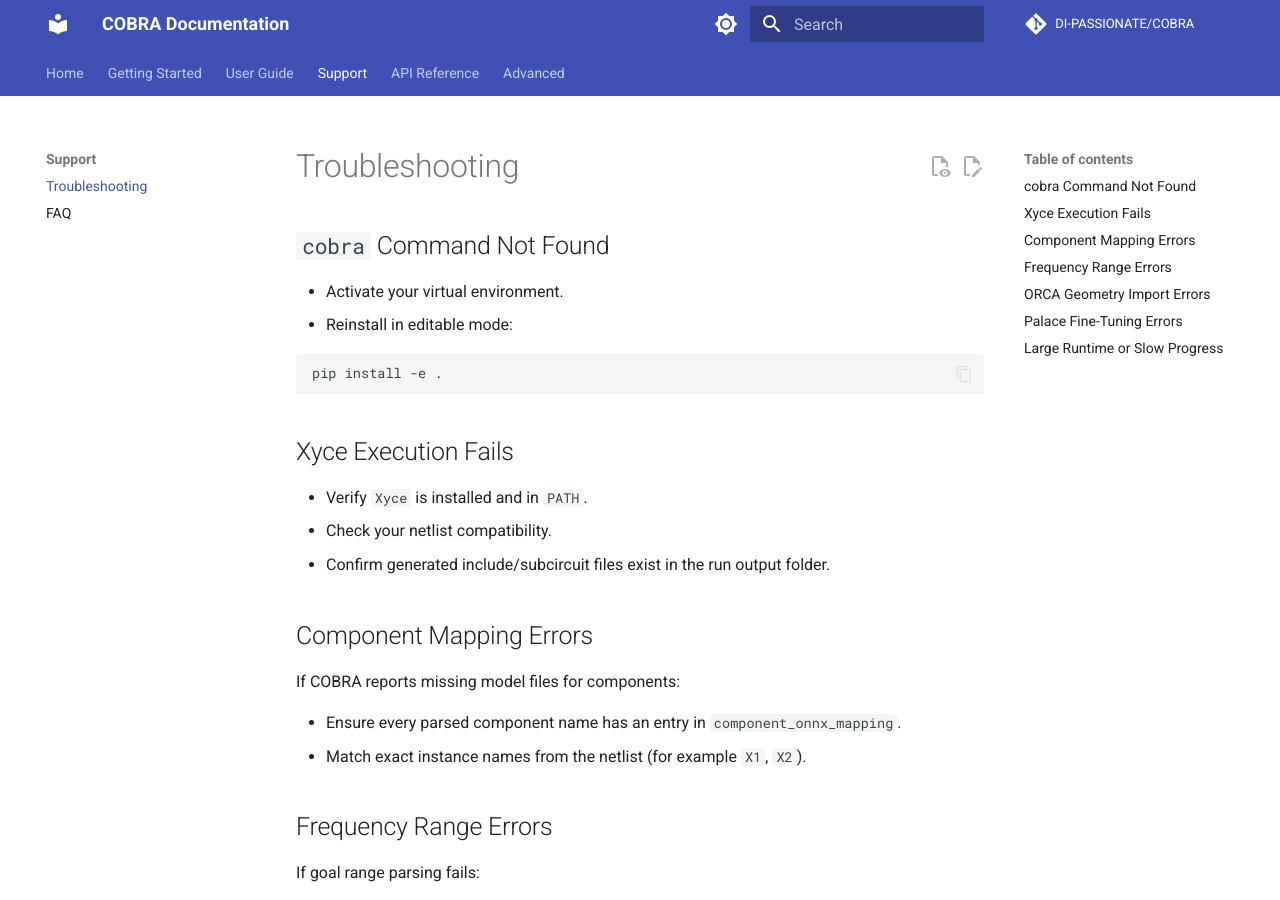
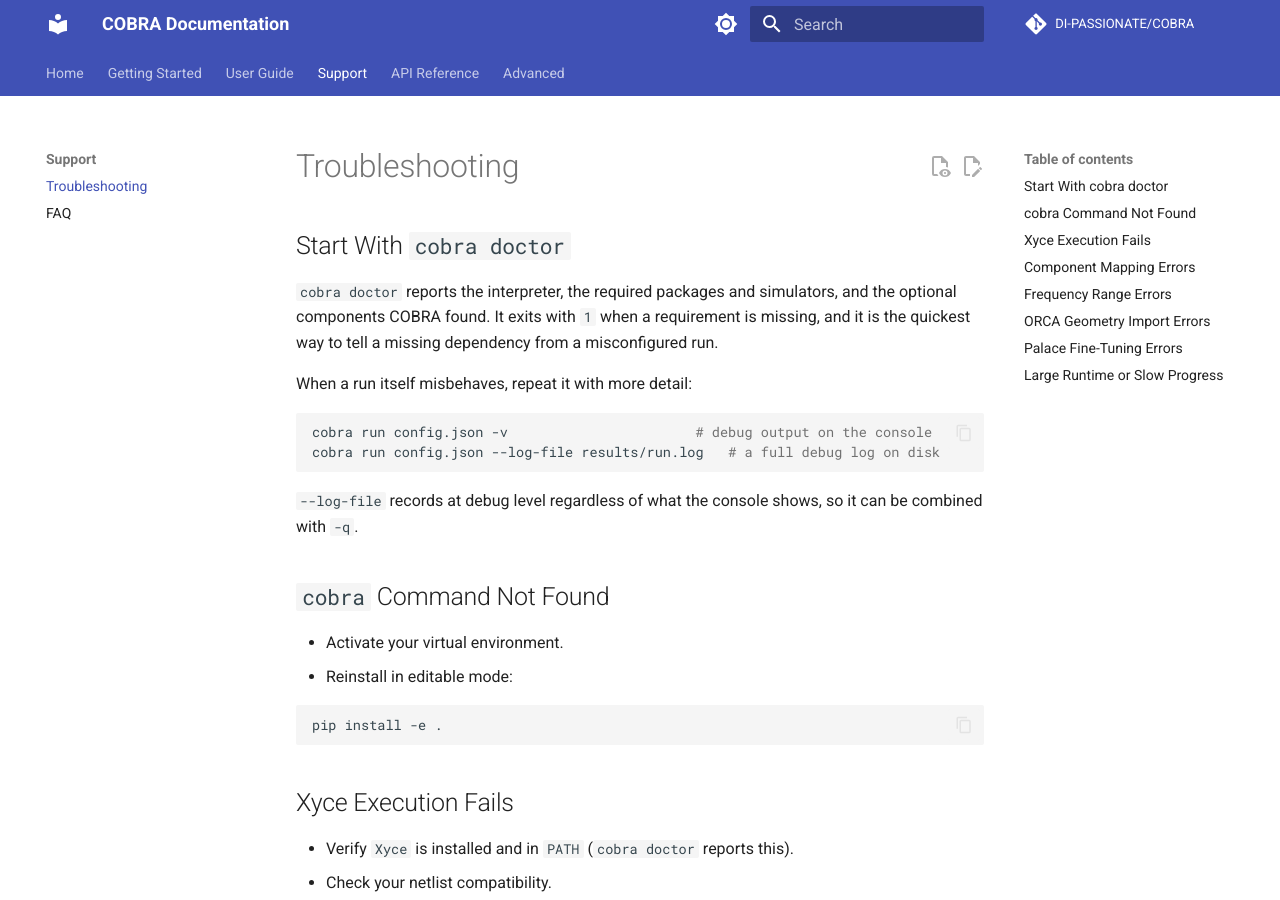
Before and after one commit to DI-PASSIONATE/COBRA, an MkDocs documentation site: the page built from docs/advanced/troubleshooting.md, in a window 1280 px wide and 900 px high. Built offline with MkDocs 1.6.1 and Material for MkDocs 9.7.7, drawn with Linux system fonts in a browser that asks for light colours; comment, search, counter and statistics services are not loaded.

Commit message:
CLI Documentation

````diff
--- a/docs/advanced/troubleshooting.md
+++ b/docs/advanced/troubleshooting.md
@@ -1,4 +1,21 @@
 # Troubleshooting
+
+## Start With `cobra doctor`
+
+`cobra doctor` reports the interpreter, the required packages and simulators,
+and the optional components COBRA found. It exits with `1` when a requirement
+is missing, and it is the quickest way to tell a missing dependency from a
+misconfigured run.
+
+When a run itself misbehaves, repeat it with more detail:
+
+```bash
+cobra run config.json -v                       # debug output on the console
+cobra run config.json --log-file results/run.log   # a full debug log on disk
+```
+
+`--log-file` records at debug level regardless of what the console shows, so it
+can be combined with `-q`.
 
 ## `cobra` Command Not Found
 
@@ -11,7 +28,7 @@
 
 ## Xyce Execution Fails
 
-- Verify `Xyce` is installed and in `PATH`.
+- Verify `Xyce` is installed and in `PATH` (`cobra doctor` reports this).
 - Check your netlist compatibility.
 - Confirm generated include/subcircuit files exist in the run output folder.
 
--- a/mkdocs.yml
+++ b/mkdocs.yml
@@ -15,6 +15,7 @@
     - Quickstart: getting-started/quickstart.md
   - User Guide:
     - GUI Mode: user-guide/gui.md
+    - Command Line: user-guide/cli.md
     - JSON Configuration: user-guide/configuration.md
     - Script Mode: user-guide/scripting.md
     - Examples: user-guide/examples.md
````
Also changed, not shown: CHANGELOG.md (+14 -0 lines), docs/user-guide/cli.md (added, +112 -0 lines), docs/user-guide/configuration.md (+8 -2 lines), docs/user-guide/scripting.md (+17 -0 lines).
